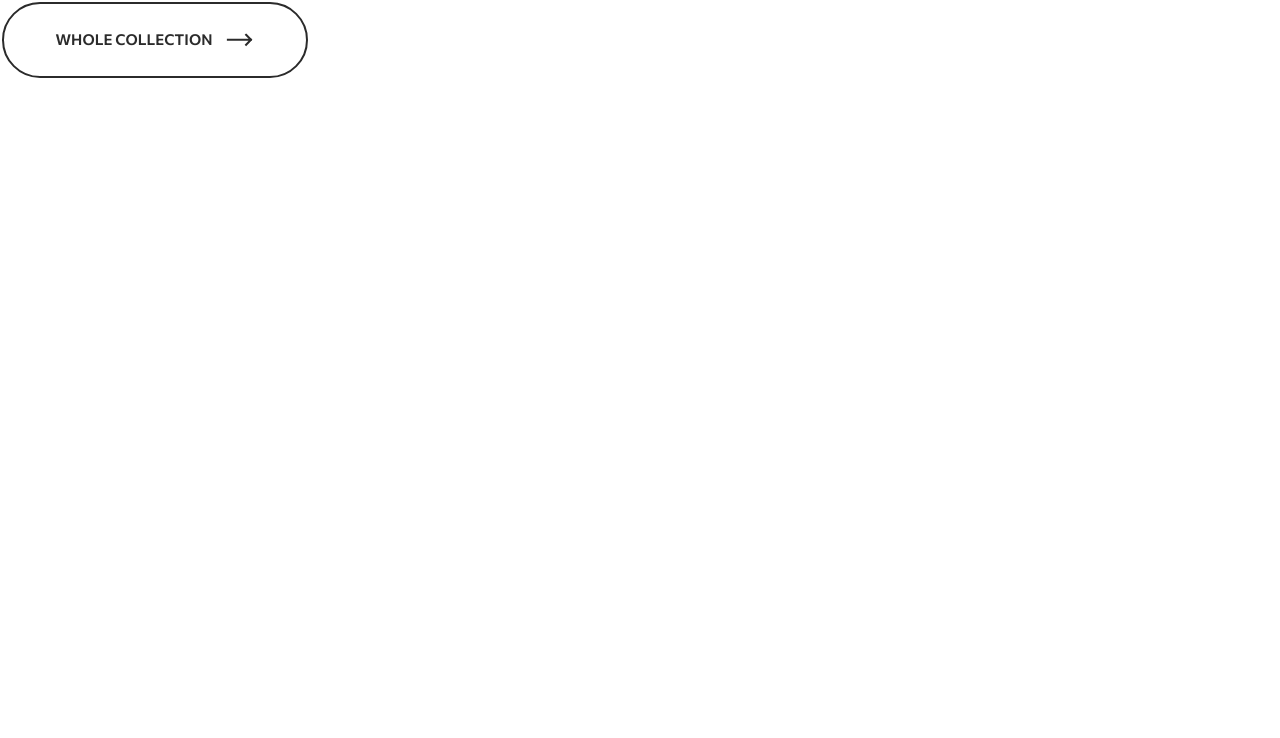
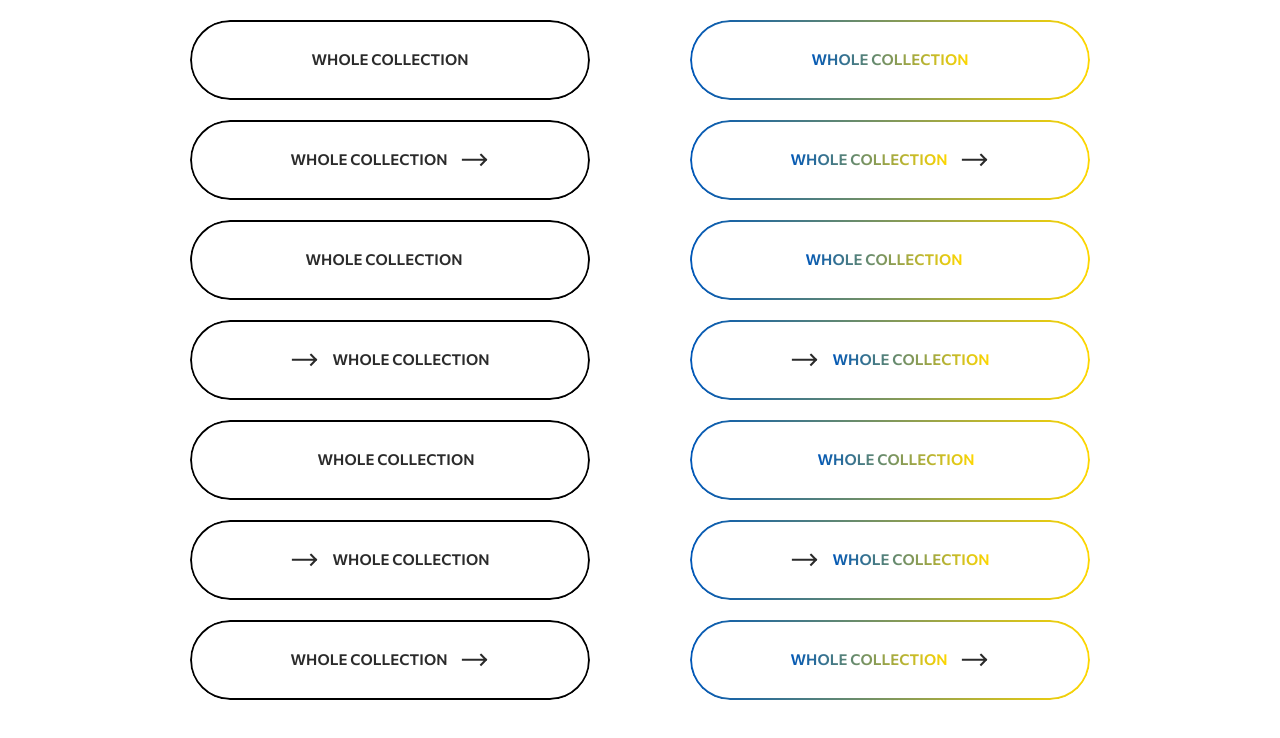
Before and after one commit to Yevheniy2020/svoy-app, a Next.js app: page /button-link in a window 1280 px wide. Shown: the top 738 px of the page. Built offline with nearby package versions, Linux system fonts and the light colour scheme.

Commit message:
feature: added test page

```diff
--- a/src/components/common/ui/button-link/ButtonLink.styles.ts
+++ b/src/components/common/ui/button-link/ButtonLink.styles.ts
@@ -3,10 +3,13 @@ import { SxProps, Theme } from '@mui/material';
 import theme from '@/styles/theme/constants';
 
 export const wrapper = {
+  display: 'flex',
+  alignItems: 'center',
+};
+
+export const hidden = {
   overflow: 'hidden',
   borderRadius: '100px',
-  display: 'flex',
-  alignItems: 'center',
 };
 
 export const hoverText = {
@@ -50,7 +53,7 @@ export const link = (
       width: `${width}`,
       height: `${width}`,
       zIndex: '0',
-      transition: 'bottom .4s',
+      transition: 'bottom .3s',
       borderRadius: '100%',
       background:
         'linear-gradient(90deg, rgba(0,87,184,1) 0%, rgba(255,215,0,1) 100%)',
@@ -98,8 +101,8 @@ export const hover = {
   display: 'flex',
   justifyContent: 'center',
   alignItems: 'center',
-  transition: 'gap .3s',
-  gap: '4px',
+  transition: 'opacity .6s, gap .3s',
+  gap: '0px',
 };
 
 export const text = (variant: 'circle' | 'rectangle'): SxProps<Theme> => ({
--- a/src/components/common/ui/button-link/ButtonLink.tsx
+++ b/src/components/common/ui/button-link/ButtonLink.tsx
@@ -28,8 +28,8 @@ const ButtonLink: FC<ButtonProps> = ({
   ...rest
 }) => {
   return (
-    // <Box sx={{ display: 'flex', alignItems: 'center' }}>
     <Box sx={styles.wrapper}>
+      <Box sx={styles.hidden}>
         <Box
           sx={mergeSx(styles.link(variant, width, height), sx)}
           onClick={onClick}
@@ -46,7 +46,7 @@ const ButtonLink: FC<ButtonProps> = ({
             {rightIcon && rightIcon[1] && <Box>{rightIcon[1]}</Box>}
           </Box>
         </Box>
-      {/*</Box>*/}
+      </Box>
     </Box>
   );
 };
--- /dev/null
+++ b/src/components/screen/test-page/button-link-page/ButtonLinkPage.styles.ts
@@ -0,0 +1,24 @@
+import theme from '@/styles/theme/constants';
+
+export const button1 = {
+  '&::before': {
+    backgroundImage: 'none',
+  },
+  '& p': {
+    backgroundImage: 'none',
+    '-webkit-text-fill-color': theme.palette.dark.main,
+    '-moz-text-fill-color': theme.palette.dark.main,
+  },
+  '&:hover': {
+    '& p': {
+      '-webkit-text-fill-color': theme.palette.white.main,
+      '-moz-text-fill-color': theme.palette.white.main,
+    },
+  },
+  '&::after': {
+    background: `${theme.palette.orange.main}`,
+  },
+
+  outline: '2px solid',
+  borderColor: theme.palette.dark.main,
+};
--- a/src/components/screen/test-page/button-link-page/ButtonLinkPage.tsx
+++ b/src/components/screen/test-page/button-link-page/ButtonLinkPage.tsx
@@ -2,25 +2,122 @@
 import React, { FC } from 'react';
 import { Box } from '@mui/material';
 
-import * as styles from '@/app/(main)/Home.styles';
 import ArrowRightIcon from '@/components/common/icon/arrow-right';
 import ArrowRightWhiteIcon from '@/components/common/icon/arrow-right-white';
+import TridentIcon from '@/components/common/icon/trident';
 import ButtonLink from '@/components/common/ui/button-link';
+
+import * as styles from './ButtonLinkPage.styles';
 
 const ButtonLinkPage: FC = () => {
   return (
-    <Box>
+    <Box
+      sx={{
+        display: 'flex',
+        gap: '100px',
+        justifyContent: 'center',
+        mt: '20px',
+      }}
+    >
+      <Box sx={{ display: 'flex', flexDirection: 'column', gap: '20px' }}>
         <ButtonLink
-        sx={styles.part3Button}
+          sx={styles.button1}
           content="WHOLE COLLECTION"
-        width={'310px'}
+          width={'400px'}
+          variant="rectangle"
+        />
+        <ButtonLink
+          sx={styles.button1}
+          content="WHOLE COLLECTION"
+          width={'400px'}
+          variant="rectangle"
+          rightIcon={[<ArrowRightIcon key={0} />]}
+        />
+        <ButtonLink
+          sx={styles.button1}
+          content="WHOLE COLLECTION"
+          width={'400px'}
+          variant="rectangle"
+          rightIcon={[, <ArrowRightIcon key={0} />]}
+        />
+        <ButtonLink
+          sx={styles.button1}
+          content="WHOLE COLLECTION"
+          width={'400px'}
+          variant="rectangle"
+          leftIcon={[<ArrowRightIcon key={0} />]}
+        />
+        <ButtonLink
+          sx={styles.button1}
+          content="WHOLE COLLECTION"
+          width={'400px'}
+          variant="rectangle"
+          leftIcon={[, <ArrowRightIcon key={0} />]}
+        />
+        <ButtonLink
+          sx={styles.button1}
+          content="WHOLE COLLECTION"
+          width={'400px'}
+          variant="rectangle"
+          leftIcon={[
+            <ArrowRightIcon key={0} />,
+            <ArrowRightWhiteIcon key={1} />,
+          ]}
+        />
+        <ButtonLink
+          sx={styles.button1}
+          content="WHOLE COLLECTION"
+          width={'400px'}
           variant="rectangle"
           rightIcon={[
             <ArrowRightIcon key={0} />,
-
             <ArrowRightWhiteIcon key={1} />,
           ]}
         />
+      </Box>
+      <Box sx={{ display: 'flex', flexDirection: 'column', gap: '20px' }}>
+        <ButtonLink
+          content="WHOLE COLLECTION"
+          width={'400px'}
+          variant="rectangle"
+        />
+        <ButtonLink
+          content="WHOLE COLLECTION"
+          width={'400px'}
+          variant="rectangle"
+          rightIcon={[<ArrowRightIcon key={0} />]}
+        />
+        <ButtonLink
+          content="WHOLE COLLECTION"
+          width={'400px'}
+          variant="rectangle"
+          rightIcon={[, <TridentIcon key={0} />]}
+        />
+        <ButtonLink
+          content="WHOLE COLLECTION"
+          width={'400px'}
+          variant="rectangle"
+          leftIcon={[<ArrowRightIcon key={0} />]}
+        />
+        <ButtonLink
+          content="WHOLE COLLECTION"
+          width={'400px'}
+          variant="rectangle"
+          leftIcon={[, <TridentIcon key={0} />]}
+        />
+        <ButtonLink
+          content="WHOLE COLLECTION"
+          width={'400px'}
+          variant="rectangle"
+          leftIcon={[<ArrowRightIcon key={0} />, <TridentIcon key={1} />]}
+        />
+        <ButtonLink
+          content="WHOLE COLLECTION"
+          width={'400px'}
+          variant="rectangle"
+          rightIcon={[<ArrowRightIcon key={0} />, <TridentIcon key={1} />]}
+        />
+      </Box>
     </Box>
   );
 };
```
Lines whose indentation alone changed are shown as unchanged.
